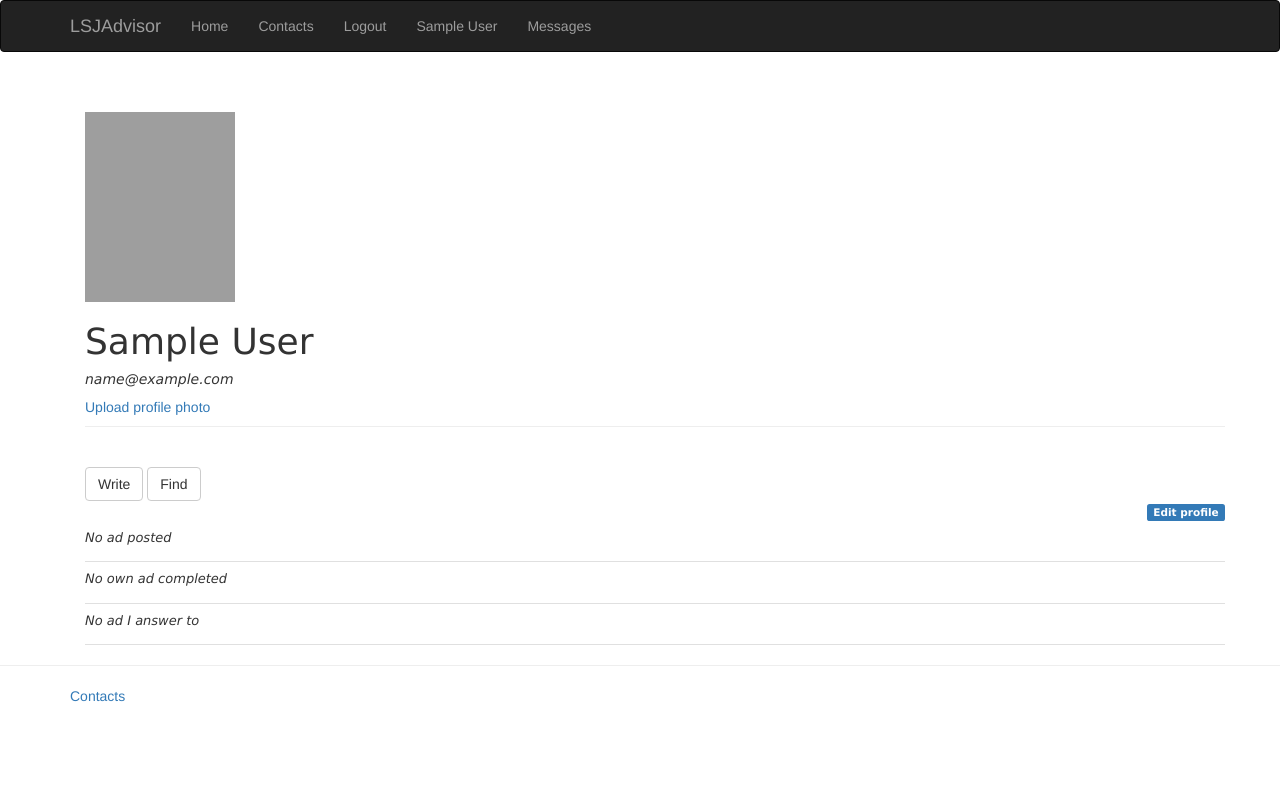
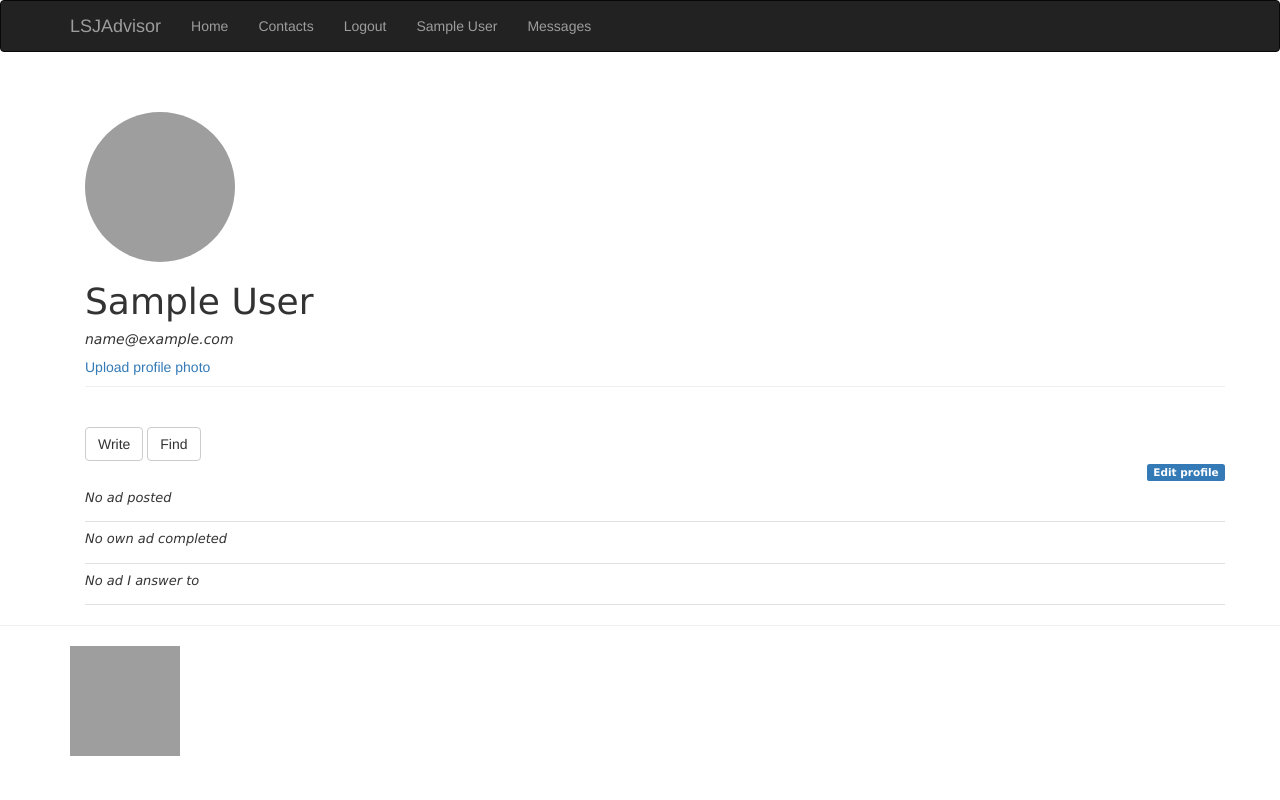
Before and after one commit to rebeccapelaca/LSJAdvisor, a Flask app: page /user in a window 1280 px wide. Run offline with Flask 2, Linux system fonts and the light colour scheme; the visitor is signed in with stand-in values (Sample User, id 1); data comes from the database, SQL or seed files in the repository; data that the repository does not hold is empty; parts of the project's set-up code (start-up, migrations or seed data) failed here and were passed over; some libraries are stand-ins or nearby versions; grey boxes are pictures that could not be loaded.

Commit message:
miglioramenti

```diff
--- a/website/static/main.css
+++ b/website/static/main.css
@@ -100,3 +100,11 @@ div.footer {
     background-position:center;
     position: relative;
 }
+.circolare {
+  width: 150px;
+  height: 150px;
+  border-radius:999em;
+-moz-border-radius:999em;
+-webkit-border-radius:999em;
+  -o-border-radius: 999em;
+}
--- a/website/templates/base.html
+++ b/website/templates/base.html
@@ -44,7 +44,7 @@
         <div class="container">
             <div class="row">
                 <div class="col-lg-12">
-                    <a href="{{ url_for('contacts') }}">Contacts</a>
+                    <a href="{{ url_for('index') }}"><img src="/static/img/logo.jpg" alt="" height="110" width="110"></a>
                 </div>
             </div>
         </div>
--- a/website/templates/other_user.html
+++ b/website/templates/other_user.html
@@ -2,7 +2,7 @@
 {% block title %}{{ author_ads.email }}{% endblock %}
 {% block myContent %}
     <div class="page-header">
-        <img src="/static/{{ author_ads.email }}" alt="" height="190" width="150">
+        <img  class="circolare" src="/static/{{ author_ads.id }}" alt="" height="150" width="150">
         <h1 style="font-family: Verdana,sans-serif">{{ author_ads.first_name }} {{ author_ads.last_name }}</h1>
         <h5 style="font-family: Verdana,sans-serif">{{ author_ads.email }}</h5>
         <br>
--- a/website/templates/upload.html
+++ b/website/templates/upload.html
@@ -5,7 +5,7 @@
     <div class="page-header">
         <h1 style="font-family: Verdana,sans-serif">File Uploader</h1>
     </div>
-     <form id="upload-form" action="{{ url_for('upload_image', email=current_user.email) }}"
+     <form id="upload-form" action="{{ url_for('upload_image', id=current_user.id) }}"
            method="POST" enctype="multipart/form-data">
         <input type="file" name="file" accept="image/*">
         <input type="submit" value="Ok">
--- a/website/templates/user.html
+++ b/website/templates/user.html
@@ -13,7 +13,7 @@
                 <br>
             {% endif %}
         {% endif %}
-        <img src="static/{{ current_user.email }}" alt="" height="190" width="150">
+        <img class="circolare" src="/static/{{ current_user.id }}" alt="">
         <h1 style="font-family: Verdana,sans-serif">{{ current_user.first_name }} {{ current_user.last_name }}</h1>
         <h5 style="font-family: Verdana,sans-serif">{{ current_user.email }}</h5>
         <a href="{{ url_for('upload') }}">Upload profile photo</a>
--- a/website/views.py
+++ b/website/views.py
@@ -154,7 +154,7 @@ def writeAd():
         db.session.add(ad)
         db.session.commit()
         flash('Ad successfully added!', 'success')
-    ads = Ad.query.order_by(Ad.created_at.desc()).all()
+    ads = Ad.query.filter_by(done=False, confirmed=False).order_by(Ad.created_at.desc()).all()
     return render_template('writeAd.html', form=form, ads=ads)
 
 @app.route('/findAd', methods=['GET', 'POST'])
@@ -359,13 +359,13 @@ def send_email(to, subject, template):
 def upload():
     return render_template("upload.html")
 
-@app.route('/upload_image/<email>', methods=["POST"])
-def upload_image(email):
+@app.route('/upload_image/<id>', methods=["POST"])
+def upload_image(id):
     target = os.path.join(APP_ROOT, "static")
     if not os.path.isdir(target):
         os.mkdir(target)
     for f in request.files.getlist("file"):
-        destination = "/".join([target, email])
+        destination = "/".join([target, id])
         f.save(destination)
         flash('The photo has been uploaded', 'success')
     return render_template("homepage.html")
```
Also changed, not shown: website/templates/contacts.html (+8 -1 lines).
